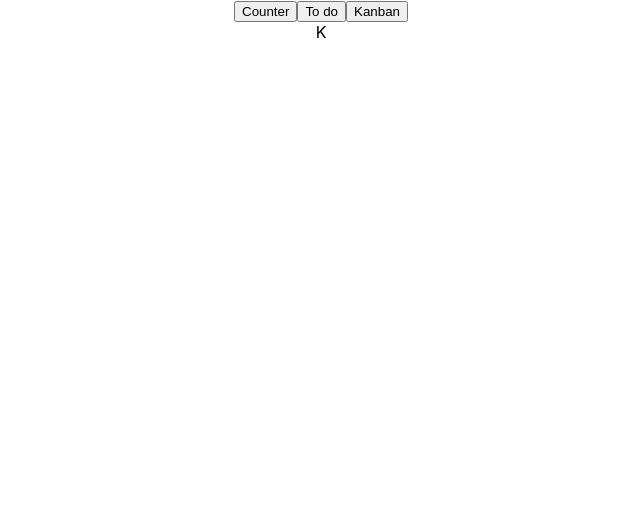
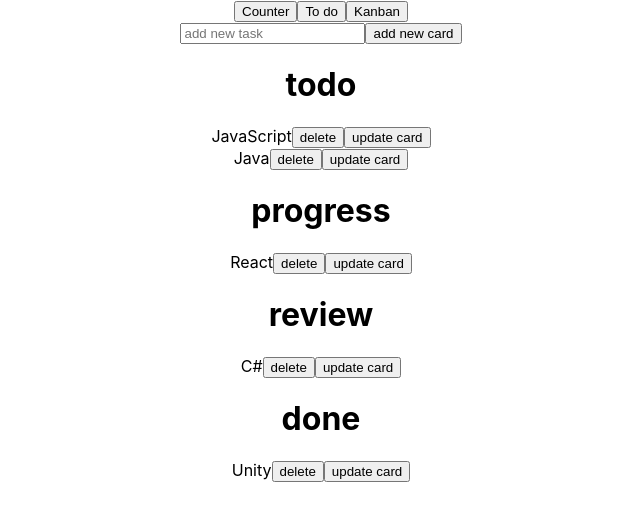
Before and after one commit to OlehPetko/simple_kanban, a React (Create React App) app: page / in a window 1280 px wide. Both pictures are taken after a click on the button "Kanban". Shown: the top 520 px of the page, without its empty margins (319-959 px from the left). Built offline with nearby package versions, Linux system fonts and the light colour scheme.

Commit message:
update component  kanban

```diff
--- a/src/App.js
+++ b/src/App.js
@@ -1,7 +1,7 @@
 import './App.css';
-import Counter from "./Counter";
-import Todo from "./Todo";
-import Kanban from "./Kanban";
+import Counter from "./Counter/Counter";
+import Todo from "./Todo/Todo";
+import Kanban from "./Kanban/Kanban";
 import {useState} from "react";
 
 function App() {
--- a/src/Counter.js
+++ b/src/Counter/Counter.js
@@ -1,4 +1,4 @@
-import './App.css';
+import '../App.css';
 import {useState} from "react";
 
 
--- a/src/Kanban.js
+++ /dev/null
@@ -1,13 +0,0 @@
-import './App.css';
-
-function Kanban() {
-
-    return (
-        <div className="App">
-            K
-
-        </div>
-    );
-}
-
-export default Kanban;
--- /dev/null
+++ b/src/Kanban/Kanban.js
@@ -0,0 +1,95 @@
+import '../App.css';
+import {useState} from "react";
+
+function Kanban() {
+    const statuses = ['todo', 'progress', 'review', 'done']
+    const initialState = [
+        {
+            id: Math.random(),
+            card: 'JavaScript',
+            status: statuses[0],
+            openDelete: true,
+            openUpdate: true,
+            markDone: true
+        },
+        {id: Math.random(), card: 'Java', status: statuses[0], openDelete: true, openUpdate: true, markDone: true},
+        {id: Math.random(), card: 'React', status: statuses[1], openDelete: true, openUpdate: true, markDone: true},
+        {id: Math.random(), card: 'C#', status: statuses[2], openDelete: true, openUpdate: true, markDone: true},
+        {id: Math.random(), card: 'Unity', status: statuses[3], openDelete: true, openUpdate: true, markDone: true},
+    ]
+    const [cards, setCards] = useState(initialState)
+    const [newCard, setNewCard] = useState('')
+    const [updateCard, setUpdateCard] = useState('')
+
+    const addCard = () => {
+        const updateCard = [...cards, {
+            id: Math.random(),
+            card: newCard,
+            status: statuses[0],
+            openDelete: true,
+            openUpdate: true,
+            markDone: true
+        }]
+        setCards(updateCard)
+        setNewCard('')
+    }
+    const openWindowDelete = (id) => {
+        const updateCard = cards.map(card => card.id === id ? {...card, openDelete: !card.openDelete} : card)
+        setCards(updateCard)
+    }
+    const deleteCard = (id) => {
+        const updateCard = cards.filter(card => card.id !== id)
+        setCards(updateCard)
+    }
+    const openWindowUpdate = (id) => {
+        const updateNewCard = cards.map(card => card.id === id ? {...card, openUpdate: !card.openUpdate} : card)
+        setCards(updateNewCard)
+        setUpdateCard('')
+    }
+    const updateSaveCard = (id, newCard) => {
+      const updateCard = cards.map(card => card.id === id ? {...card, openUpdate: !card.openUpdate, card: newCard} : card)
+      setCards(updateCard)
+        setUpdateCard('')
+
+    }
+
+    return (
+        <div className="App">
+            <input placeholder='add new task' value={newCard} onChange={event => setNewCard(event.target.value)}/>
+            <button onClick={addCard}>add new card</button>
+            {statuses.map(status =>
+                <div key={status}>
+                    <h1>
+                        {status}
+                    </h1>
+                    {cards.filter(card => status === card.status).map(card =>
+                        <div key={card.id}>
+                            {card.card}
+                            {card.openDelete ?
+                                <button onClick={() => openWindowDelete(card.id)}>delete</button>
+                                :
+                                <div>
+                                    <button onClick={() => deleteCard(card.id)}>yes delete?</button>
+                                    <button onClick={() => openWindowDelete(card.id)}>cancel</button>
+                                </div>}
+                            {card.openUpdate ?
+                                <button onClick={() => openWindowUpdate(card.id)}>update card</button>
+                                :
+                                <div>
+                                    <input placeholder='do you want update your TASK?'
+                                           value={updateCard} onChange={event => setUpdateCard(event.target.value)}
+                                    />
+                                    <button onClick={() => updateSaveCard(card.id, updateCard)}>save change</button>
+                                    <button onClick={() => openWindowUpdate(card.id)}>cancel</button>
+                                </div>}
+
+                        </div>)}
+                </div>
+            )}
+
+
+        </div>
+    );
+}
+
+export default Kanban;
--- a/src/Todo.js
+++ b/src/Todo/Todo.js
@@ -1,4 +1,4 @@
-import './App.css';
+import '../App.css';
 import {useState} from "react";
 
 function Todo() {
```
